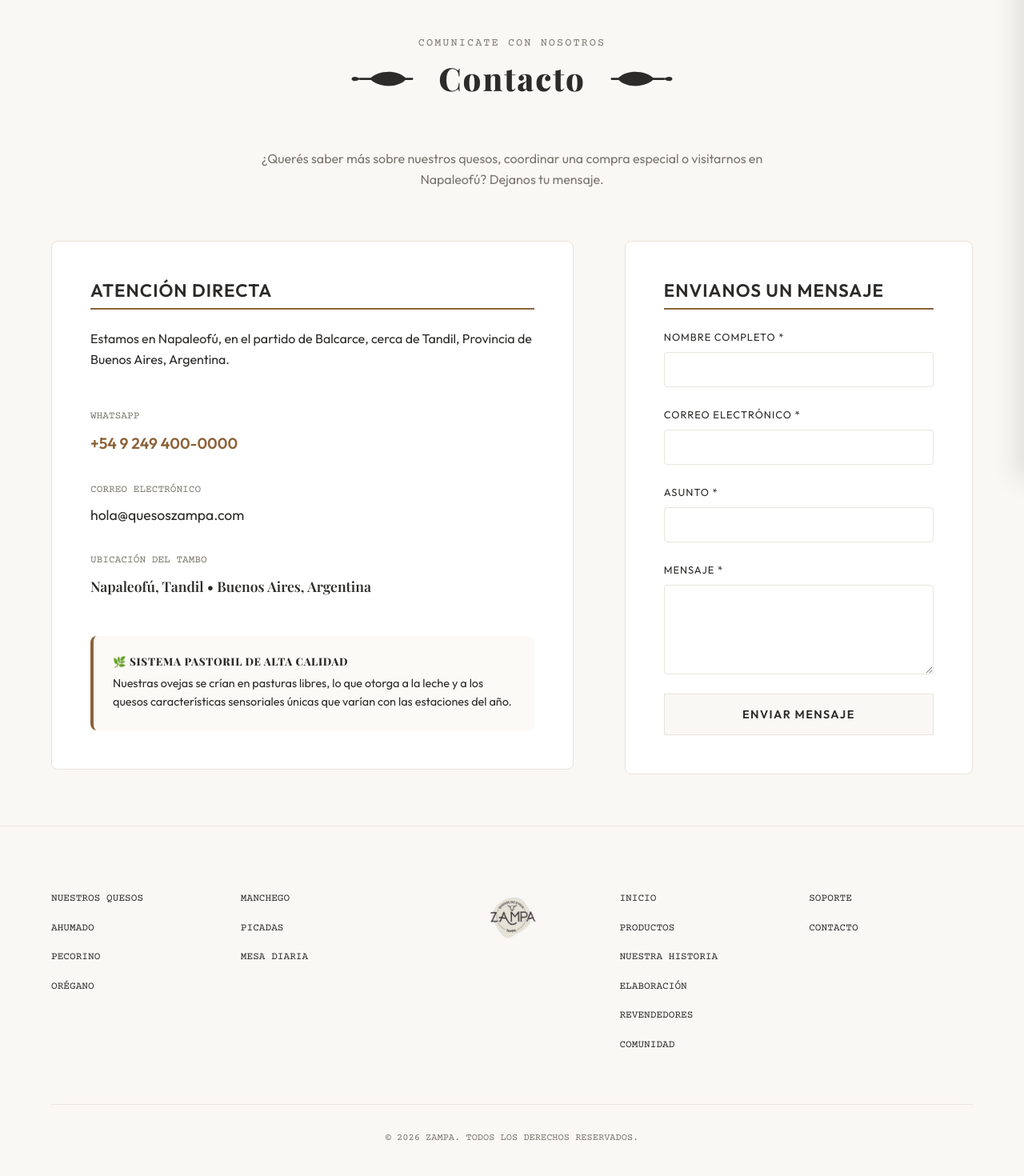
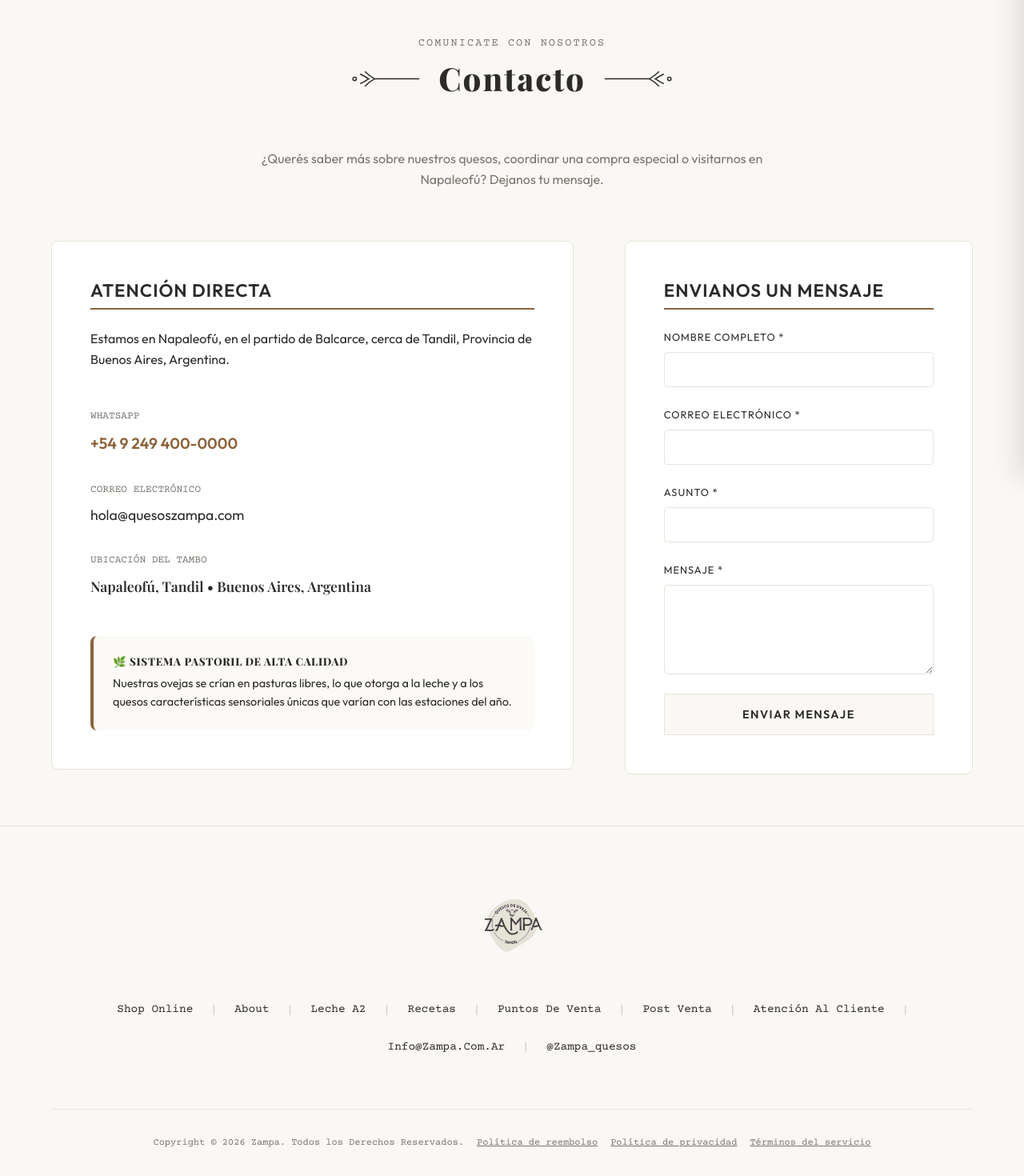
Before and after one commit to Wschanzze/Zampa-WEB, a React (Vite) app: page /contacto in a window 1280 px wide. Shown: the part 201-1671 px from the top of the page at 80% size. Built offline with nearby package versions, Linux system fonts and the light colour scheme; a web font is replaced by a local one.

Commit message:
Refina diseño de titulos decorados y reestructura el pie de pagina

```diff
--- a/src/components/DecoratedTitle.jsx
+++ b/src/components/DecoratedTitle.jsx
@@ -5,26 +5,26 @@ const DecoratedTitle = ({ children, className = '', tag: Tag = 'h2' }) => {
     <Tag className={`decorated-title ${className}`}>
       <svg
         className="title-ornament ornament-left"
-        viewBox="0 0 50 20"
+        viewBox="0 0 60 20"
         fill="none"
         xmlns="http://www.w3.org/2000/svg"
       >
-        <path d="M 8 10 C 6 8, 2 8, 2 10 C 2 12, 6 12, 8 10 Z" fill="currentColor" />
-        <path d="M 8 10 H 45" stroke="currentColor" strokeWidth="1.5" strokeLinecap="round" />
-        <path d="M 15 10 C 20 4, 34 3, 40 9 C 41 10, 39 12, 37 11 C 33 9, 23 10, 15 10 Z" fill="currentColor" />
-        <path d="M 15 10 C 20 16, 34 17, 40 11 C 41 10, 39 8, 37 9 C 33 11, 23 10, 15 10 Z" fill="currentColor" />
+        <circle cx="5" cy="10" r="1.5" stroke="currentColor" strokeWidth="1" fill="none" />
+        <path d="M 14 4 C 18 8, 20 9, 22 10 C 20 11, 18 12, 14 16" stroke="currentColor" strokeWidth="1" fill="none" strokeLinecap="round" />
+        <path d="M 10 6 C 14 8, 15 9, 17 10 C 15 11, 14 12, 10 14" stroke="currentColor" strokeWidth="1" fill="none" strokeLinecap="round" />
+        <path d="M 22 10 L 60 10" stroke="currentColor" strokeWidth="1" strokeLinecap="round" />
       </svg>
       <span className="title-text">{children}</span>
       <svg
         className="title-ornament ornament-right"
-        viewBox="0 0 50 20"
+        viewBox="0 0 60 20"
         fill="none"
         xmlns="http://www.w3.org/2000/svg"
       >
-        <path d="M 8 10 C 6 8, 2 8, 2 10 C 2 12, 6 12, 8 10 Z" fill="currentColor" />
-        <path d="M 8 10 H 45" stroke="currentColor" strokeWidth="1.5" strokeLinecap="round" />
-        <path d="M 15 10 C 20 4, 34 3, 40 9 C 41 10, 39 12, 37 11 C 33 9, 23 10, 15 10 Z" fill="currentColor" />
-        <path d="M 15 10 C 20 16, 34 17, 40 11 C 41 10, 39 8, 37 9 C 33 11, 23 10, 15 10 Z" fill="currentColor" />
+        <circle cx="5" cy="10" r="1.5" stroke="currentColor" strokeWidth="1" fill="none" />
+        <path d="M 14 4 C 18 8, 20 9, 22 10 C 20 11, 18 12, 14 16" stroke="currentColor" strokeWidth="1" fill="none" strokeLinecap="round" />
+        <path d="M 10 6 C 14 8, 15 9, 17 10 C 15 11, 14 12, 10 14" stroke="currentColor" strokeWidth="1" fill="none" strokeLinecap="round" />
+        <path d="M 22 10 L 60 10" stroke="currentColor" strokeWidth="1" strokeLinecap="round" />
       </svg>
     </Tag>
   );
--- a/src/components/Footer.jsx
+++ b/src/components/Footer.jsx
@@ -4,42 +4,41 @@ import { Link } from 'react-router-dom';
 const Footer = () => {
   return (
     <footer className="footer">
-      <div className="footer-grid">
-        <div className="footer-col">
-          <Link to="/">NUESTROS QUESOS</Link>
-          <Link to="/">AHUMADO</Link>
-          <Link to="/">PECORINO</Link>
-          <Link to="/">ORÉGANO</Link>
+      <div className="footer-content">
+        <div className="footer-logo">
+          <Link to="/">
+            <img src="/IMG_1960(1).png" alt="Zampa Logo" style={{ height: '90px', objectFit: 'contain' }} />
+          </Link>
         </div>
 
-        <div className="footer-col">
-          <Link to="/">MANCHEGO</Link>
-          <Link to="/">PICADAS</Link>
-          <Link to="/">MESA DIARIA</Link>
-        </div>
-
-        <div className="footer-col footer-center-logo">
-          <Link to="/"><img src="/IMG_1960(1).png" alt="Zampa Logo" style={{ height: '70px', objectFit: 'contain' }} /></Link>
-
-        </div>
-
-        <div className="footer-col">
-          <Link to="/">INICIO</Link>
-          <Link to="/productos">PRODUCTOS</Link>
-          <Link to="/nuestra-historia">NUESTRA HISTORIA</Link>
-          <Link to="/elaboracion">ELABORACIÓN</Link>
-          <Link to="/revendedores">REVENDEDORES</Link>
-          <Link to="/comunidad">COMUNIDAD</Link>
-        </div>
-
-        <div className="footer-col">
-          <a href="#support">SOPORTE</a>
-          <Link to="/contacto">CONTACTO</Link>
+        <div className="footer-links">
+          <Link to="/productos">Shop Online</Link>
+          <span className="separator">|</span>
+          <Link to="/nuestra-historia">About</Link>
+          <span className="separator">|</span>
+          <Link to="/elaboracion">Leche A2</Link>
+          <span className="separator">|</span>
+          <Link to="/recetas">Recetas</Link>
+          <span className="separator">|</span>
+          <Link to="/revendedores">Puntos de Venta</Link>
+          <span className="separator">|</span>
+          <Link to="/contacto">Post Venta</Link>
+          <span className="separator">|</span>
+          <Link to="/contacto">Atención al Cliente</Link>
+          <span className="separator">|</span>
+          <a href="mailto:info@zampa.com.ar">info@zampa.com.ar</a>
+          <span className="separator">|</span>
+          <a href="https://instagram.com/zampa_quesos" target="_blank" rel="noreferrer">@zampa_quesos</a>
         </div>
       </div>
 
       <div className="footer-bottom">
-        <p>&copy; {new Date().getFullYear()} ZAMPA. TODOS LOS DERECHOS RESERVADOS.</p>
+        <p>
+          Copyright &copy; {new Date().getFullYear()} Zampa. Todos los Derechos Reservados.
+          <Link to="/reembolso">Política de reembolso</Link>
+          <Link to="/privacidad">Política de privacidad</Link>
+          <Link to="/terminos">Términos del servicio</Link>
+        </p>
       </div>
     </footer>
   );
--- a/src/index.css
+++ b/src/index.css
@@ -606,44 +606,42 @@ h1, h2, h3, h4, h5, h6 {
     overflow: hidden;
 }
 
-.footer-grid,
-.footer-bottom {
-    position: relative;
-    z-index: 1;
-}
-
-.footer-grid {
-    display: grid;
-    grid-template-columns: repeat(5, 1fr);
-    gap: 2rem;
+.footer-content {
+    display: flex;
+    flex-direction: column;
+    align-items: center;
+    gap: 3rem;
     max-width: var(--container-max);
     margin: 0 auto 4rem;
 }
 
-.footer-col {
-    display: flex;
-    flex-direction: column;
-    gap: 1rem;
-}
-
-.footer-col a {
-    font-family: var(--font-sub);
-    font-size: 0.8rem;
-    text-transform: uppercase;
+.footer-logo {
+    text-align: center;
+}
+
+.footer-links {
+    display: flex;
+    flex-wrap: wrap;
+    justify-content: center;
+    align-items: center;
+    gap: 1.5rem;
+}
+
+.footer-links a {
+    font-family: var(--font-sub);
+    font-size: 0.9rem;
     color: var(--clr-text-main);
-}
-
-.footer-col a:hover {
+    text-transform: capitalize;
+    font-weight: 500;
+}
+
+.footer-links a:hover {
     color: var(--clr-accent);
 }
 
-.footer-center-logo {
-    align-items: center;
-    text-align: center;
-}
-
-.footer-center-logo .logo {
-    font-size: 1.5rem;
+.footer-links .separator {
+    color: #ccc;
+    font-size: 0.9rem;
 }
 
 .skull-icon {
@@ -660,6 +658,18 @@ h1, h2, h3, h4, h5, h6 {
     padding-top: 2rem;
     max-width: var(--container-max);
     margin: 0 auto;
+    position: relative;
+    z-index: 1;
+}
+
+.footer-bottom a {
+    color: var(--clr-text-light);
+    margin-left: 1rem;
+    text-decoration: underline;
+}
+
+.footer-bottom a:hover {
+    color: var(--clr-text-main);
 }
 
 /* ====== INTERACTIVE COMPONENT STYLES ====== */
```
